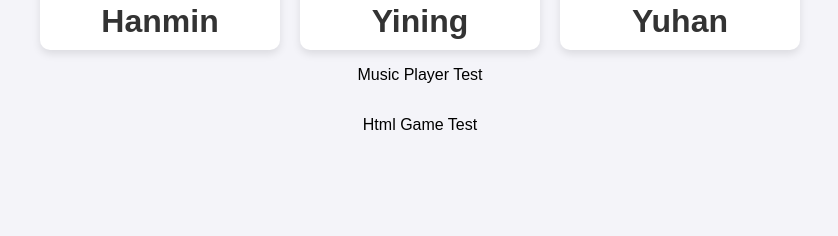
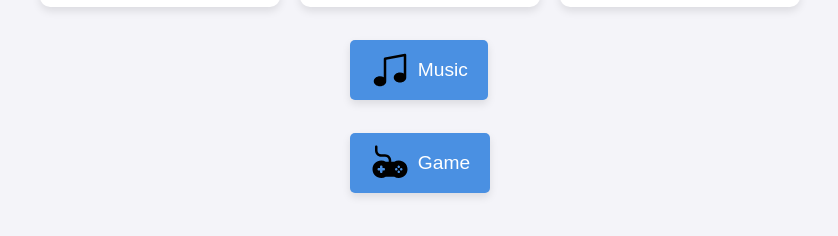
Before and after one commit to 3Idios/website, a plain HTML site: page index.html in a window 1280 px wide. Shown: the part 492-728 px from the top of the page, without its empty margins (220-1058 px from the left). Drawn offline with Linux system fonts and the light colour scheme.

Commit message:
Improve buttons layout

```diff
--- a/css/index.css
+++ b/css/index.css
@@ -50,3 +50,55 @@ h1 {
     font-weight: bold;
     color: #333;
 }
+
+.music-button {
+    display: flex;
+    align-items: center;
+    font-size: 1.2rem;
+    padding: 10px 20px;
+    background-color: #4a90e2;
+    color: white;
+    border: none;
+    border-radius: 5px;
+    box-shadow: 0 4px 8px rgba(0, 0, 0, 0.1);
+    transition: background-color 0.3s ease, transform 0.3s ease;
+}
+
+.music-button:hover {
+    background-color: #357ab7;
+    transform: scale(1.05);
+}
+
+.music-button img {
+    margin-right: 8px; /* Space between the icon and text */
+    width: 40px; /* Adjust icon size */
+    height: 40px;
+}
+
+.game-button {
+    display: flex;
+    align-items: center;
+    font-size: 1.2rem;
+    padding: 10px 20px;
+    background-color: #4a90e2;
+    color: white;
+    border: none;
+    border-radius: 5px;
+    box-shadow: 0 4px 8px rgba(0, 0, 0, 0.1);
+    transition: background-color 0.3s ease, transform 0.3s ease;
+}
+
+.game-button:hover {
+    background-color: #357ab7;
+    transform: scale(1.05);
+}
+
+.game-button img {
+    margin-right: 8px; /* Space between the icon and text */
+    width: 40px; /* Adjust icon size */
+    height: 40px;
+}
+
+.music-button, .game-button{
+    margin-top: 33px; /* Adds space between the buttons */
+}
--- a/index.html
+++ b/index.html
@@ -31,11 +31,15 @@
         </a>
 
     </div>
-    <a href="Player/musicplayer.html" style="text-decoration: none; color: inherit;">
-    <p>Music Player Test</p>
-    </a>
-    <a href="GameRunner/gameindex.html" style="text-decoration: none; color: inherit;">
-    <p>Html Game Test</p>
-    </a>
+    <div>
+        <button onclick="window.location.href='Player/musicplayer.html'" class="music-button">
+            <img src="assets/icons/music.svg" alt="Music" class="music-icon">
+            <span class="tooltip">Music</span>
+        </button>
+        <button onclick="window.location.href='GameRunner/gameindex.html'" class="game-button">
+            <img src="assets/icons/game.svg" alt="Game" class="game-icon">
+            <span class="tooltip">Game</span>
+        </button>
+    </div>
 </body>
 </html>
```
Also changed, not shown: GameRunner/gameindex.html (+6 -19 lines), Player/musicplayer.html (+6 -28 lines), css/game_index.css (added, +51 -0 lines), css/music_player.css (added, +56 -0 lines), assets/icons/game.svg (added), assets/icons/music.svg (added).
